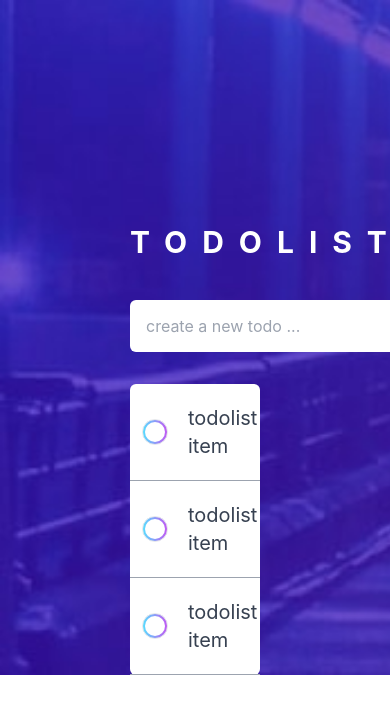
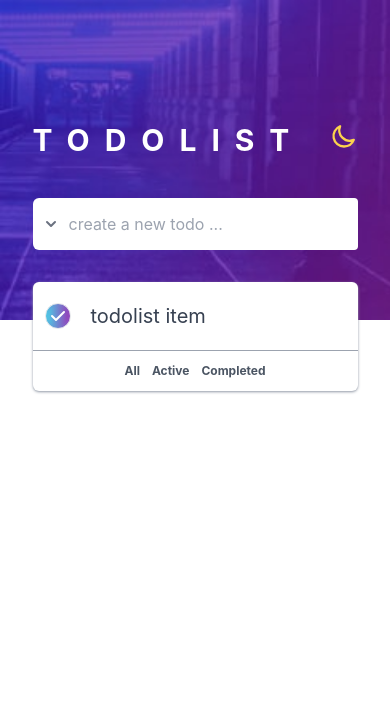
Before and after one commit to Abolfazl-JD/todolist-scriptSetup-pinia-tailwindcss, a Vue app: page / in a window 390 px wide. Shown: the top 714 px of the page. Built offline with nearby package versions, Linux system fonts and the light colour scheme.

Commit message:
enable darkmode

```diff
--- a/src/App.vue
+++ b/src/App.vue
@@ -1,14 +1,19 @@
 <script setup lang="ts">
+import { ref } from 'vue';
+
+const darkmode = ref(false)
 </script>
 
 <template>
-  <header>
-    <div class="header-pic w-screen bg-no-repeat bg-cover flex items-center justify-center md:h-80 pt-56">
-      <div class="w-1/3 text-white text-3xl">
+  <header :class="darkmode ? 'dark' : ''">
+    <div class="dark:sm-picture-dark dark:md:md-picture-dark sm-picture-light md:md-picture-light  w-screen bg-no-repeat bg-cover flex items-center justify-center h-80 pt-48 md:h-80 md:pt-56">
+      <div class="w-5/6 sm:w-2/3 md:w-1/2 lg:w-1/3 text-white text-3xl">
         <div class="flex justify-between w-full">
           <h1 class="font-bold tracking-[15px]">TODOLIST</h1>
           <!-- dark mode switcher -->
           <svg
+            v-if="!darkmode"
+            @click="darkmode = true"
             xmlns="http://www.w3.org/2000/svg"
             class="h-7 w-7 text-amber-300"
             fill="none"
@@ -20,11 +25,23 @@
               stroke-linejoin="round"
               d="M20.354 15.354A9 9 0 018.646 3.646 9.003 9.003 0 0012 21a9.003 9.003 0 008.354-5.646z" />
           </svg>
+
+          <svg
+            v-else
+            @click="darkmode = false"
+            xmlns="http://www.w3.org/2000/svg"
+            class="h-7 w-7 text-amber-400"
+            viewBox="0 0 20 20"
+            fill="currentColor">
+            <path
+              fill-rule="evenodd"
+              d="M10 2a1 1 0 011 1v1a1 1 0 11-2 0V3a1 1 0 011-1zm4 8a4 4 0 11-8 0 4 4 0 018 0zm-.464 4.95l.707.707a1 1 0 001.414-1.414l-.707-.707a1 1 0 00-1.414 1.414zm2.12-10.607a1 1 0 010 1.414l-.706.707a1 1 0 11-1.414-1.414l.707-.707a1 1 0 011.414 0zM17 11a1 1 0 100-2h-1a1 1 0 100 2h1zm-7 4a1 1 0 011 1v1a1 1 0 11-2 0v-1a1 1 0 011-1zM5.05 6.464A1 1 0 106.465 5.05l-.708-.707a1 1 0 00-1.414 1.414l.707.707zm1.414 8.486l-.707.707a1 1 0 01-1.414-1.414l.707-.707a1 1 0 011.414 1.414zM4 11a1 1 0 100-2H3a1 1 0 000 2h1z" clip-rule="evenodd" />
+          </svg>
         </div>
-        <div class="flex bg-white pl-2 mt-10 mb-8 rounded-md items-center">
+        <div class="flex bg-white dark:bg-slate-800 pl-2 mt-10 mb-8 rounded-md items-center">
           <svg
             xmlns="http://www.w3.org/2000/svg"
-            class="h-5 w-5 text-gray-500"
+            class="h-5 w-5 text-gray-500 dark:text-gray-200"
             viewBox="0 0 20 20"
             fill="currentColor">
             <path
@@ -34,17 +51,17 @@
           <input
             type="text"
             placeholder="create a new todo ..."
-            class="text-[16px] grow ml-2 py-2 focus:outline-0 text-black rounded">
+            class="text-[16px] grow ml-2 py-2 focus:outline-0 text-black dark:bg-slate-800 dark:text-gray-200 placeholder:text-gray-400 rounded">
         </div>
-        <div class="todolist-items w-full bg-white rounded-md">
+        <div class="todolist-items w-full bg-white dark:bg-slate-800 rounded-md shadow shadow-gray-400">
 
-          <div class="flex justify-between py-5 px-3 group border-b border-b-gray-400">
+          <div class="flex justify-between py-5 px-3 group border-b border-b-gray-400 dark:border-b-gray-700">
             <div class="flex items-center gap-5">
-              <div class="w-6 h-6 p-3 rounded-full border border-solid flex items-center justify-center bg-gradient-to-r from-[#57ddff] to-[#c058f3]">
-                <div class="flex flex-col justify-center items-center h-full  text-white rounded-full p-[10px] bg-white">
+              <div class="w-6 h-6 p-3 rounded-full border border-solid flex items-center justify-center bg-gradient-to-r from-[#4fc6e4] to-[#9342bb]">
+                <div class="flex flex-col justify-center items-center h-full  text-white rounded-full p-[10px] bg-gradient-to-r from-[#4fc6e4] to-[#9342bb]">
                   <svg
                     xmlns="http://www.w3.org/2000/svg"
-                    class="h-4 w-4 font-extrabold absolute"
+                    class="h-5 w-5 font-black absolute"
                     viewBox="0 0 20 20"
                     fill="currentColor">
                     <path
@@ -53,19 +70,19 @@
                   </svg>
                 </div>
               </div>
-              <h3 class="text-gray-700 text-xl">todolist item</h3>
+              <h3 class="text-gray-700 dark:text-gray-200 text-xl">todolist item</h3>
             </div>
             <div class="hidden items-center gap-2 group-hover:flex">
               <svg
                 xmlns="http://www.w3.org/2000/svg"
-                class="h-7 w-7 text-gray-500"
+                class="h-7 w-7 text-gray-500 dark:text-gray-300"
                 viewBox="0 0 20 20"
                 fill="currentColor">
                 <path d="M13.586 3.586a2 2 0 112.828 2.828l-.793.793-2.828-2.828.793-.793zM11.379 5.793L3 14.172V17h2.828l8.38-8.379-2.83-2.828z" />
               </svg>
               <svg
                 xmlns="http://www.w3.org/2000/svg"
-                class="h-7 w-7 text-gray-500"
+                class="h-7 w-7 text-gray-500 dark:text-gray-300"
                 viewBox="0 0 20 20"
                 fill="currentColor">
                 <path
@@ -75,89 +92,23 @@
             </div>
           </div>
 
-          <div class="flex justify-between py-5 px-3 group border-b border-b-gray-400">
-            <div class="flex items-center gap-5">
-              <div class="w-6 h-6 p-3 rounded-full border border-solid flex items-center justify-center bg-gradient-to-r from-[#57ddff] to-[#c058f3]">
-                <div class="flex flex-col justify-center items-center h-full  text-white rounded-full p-[10px] bg-white">
-                  <svg
-                    xmlns="http://www.w3.org/2000/svg"
-                    class="h-4 w-4 font-extrabold absolute"
-                    viewBox="0 0 20 20"
-                    fill="currentColor">
-                    <path
-                      fill-rule="evenodd"
-                      d="M16.707 5.293a1 1 0 010 1.414l-8 8a1 1 0 01-1.414 0l-4-4a1 1 0 011.414-1.414L8 12.586l7.293-7.293a1 1 0 011.414 0z" clip-rule="evenodd" />
-                  </svg>
-                </div>
-              </div>
-              <h3 class="text-gray-700 text-xl">todolist item</h3>
-            </div>
-            <div class="hidden items-center gap-2 group-hover:flex">
-              <svg
-                xmlns="http://www.w3.org/2000/svg"
-                class="h-7 w-7 text-gray-500"
-                viewBox="0 0 20 20"
-                fill="currentColor">
-                <path d="M13.586 3.586a2 2 0 112.828 2.828l-.793.793-2.828-2.828.793-.793zM11.379 5.793L3 14.172V17h2.828l8.38-8.379-2.83-2.828z" />
-              </svg>
-              <svg
-                xmlns="http://www.w3.org/2000/svg"
-                class="h-7 w-7 text-gray-500"
-                viewBox="0 0 20 20"
-                fill="currentColor">
-                <path
-                  fill-rule="evenodd"
-                  d="M4.293 4.293a1 1 0 011.414 0L10 8.586l4.293-4.293a1 1 0 111.414 1.414L11.414 10l4.293 4.293a1 1 0 01-1.414 1.414L10 11.414l-4.293 4.293a1 1 0 01-1.414-1.414L8.586 10 4.293 5.707a1 1 0 010-1.414z" clip-rule="evenodd" />
-              </svg>
-            </div>
-          </div>
-
-          <div class="flex justify-between py-5 px-3 group border-b border-b-gray-400">
-            <div class="flex items-center gap-5">
-              <div class="w-6 h-6 p-3 rounded-full border border-solid flex items-center justify-center bg-gradient-to-r from-[#57ddff] to-[#c058f3]">
-                <div class="flex flex-col justify-center items-center h-full  text-white rounded-full p-[10px] bg-white">
-                  <svg
-                    xmlns="http://www.w3.org/2000/svg"
-                    class="h-4 w-4 font-extrabold absolute"
-                    viewBox="0 0 20 20"
-                    fill="currentColor">
-                    <path
-                      fill-rule="evenodd"
-                      d="M16.707 5.293a1 1 0 010 1.414l-8 8a1 1 0 01-1.414 0l-4-4a1 1 0 011.414-1.414L8 12.586l7.293-7.293a1 1 0 011.414 0z" clip-rule="evenodd" />
-                  </svg>
-                </div>
-              </div>
-              <h3 class="text-gray-700 text-xl">todolist item</h3>
-            </div>
-            <div class="hidden items-center gap-2 group-hover:flex">
-              <svg
-                xmlns="http://www.w3.org/2000/svg"
-                class="h-7 w-7 text-gray-500"
-                viewBox="0 0 20 20"
-                fill="currentColor">
-                <path d="M13.586 3.586a2 2 0 112.828 2.828l-.793.793-2.828-2.828.793-.793zM11.379 5.793L3 14.172V17h2.828l8.38-8.379-2.83-2.828z" />
-              </svg>
-              <svg
-                xmlns="http://www.w3.org/2000/svg"
-                class="h-7 w-7 text-gray-500"
-                viewBox="0 0 20 20"
-                fill="currentColor">
-                <path
-                  fill-rule="evenodd"
-                  d="M4.293 4.293a1 1 0 011.414 0L10 8.586l4.293-4.293a1 1 0 111.414 1.414L11.414 10l4.293 4.293a1 1 0 01-1.414 1.414L10 11.414l-4.293 4.293a1 1 0 01-1.414-1.414L8.586 10 4.293 5.707a1 1 0 010-1.414z" clip-rule="evenodd" />
-              </svg>
-            </div>
+          <div class="flex justify-center md:justify-between text-xs py-3 px-4 cursor-pointer">
+            <p class="text-gray-600 dark:text-gray-300 hidden md:block">4 items left</p>
+            <ul class="text-gray-600 dark:text-gray-200 flex gap-3">
+              <li class="font-bold">All</li>
+              <li class="font-bold">Active</li>
+              <li class="font-bold">Completed</li>
+            </ul>
+            <p class="text-gray-600 dark:text-gray-300 hidden md:block">clear colmpleted</p>
           </div>
         </div>
       </div>
     </div>
   </header>
+  <main class="w-full bg-black"></main>
 </template>
 
 <style>
 @import './assets/base.css';
 
-.header-pic{
-  background-image: url('./assets/images/bg-desktop-dark.jpg');
-}
 </style>
--- a/src/assets/index.css
+++ b/src/assets/index.css
@@ -1,3 +1,23 @@
 @tailwind base;
 @tailwind components;
 @tailwind utilities;
+
+@layer components {
+  .md-picture-light {
+    background-image: url('./images/bg-desktop-dark.jpg');
+  }
+
+  .sm-picture-light {
+    background-image: url('./images/bg-mobile-dark.jpg');
+  }
+
+  .md-picture-dark {
+    background-image: url('./images/bg-desktop-light.jpg');
+  }
+
+  .sm-picture-dark{
+    background-image: url('./images/bg-mobile-light.jpg');
+  }
+
+  /* ... */
+}
--- a/tailwind.config.js
+++ b/tailwind.config.js
@@ -3,6 +3,7 @@ module.exports = {
     "./index.html",
     "./src/**/*.{vue,js,ts,jsx,tsx}",
   ],
+  darkMode: 'class',
   variants: {
     extend: {
         display: ["group-hover"],
```
